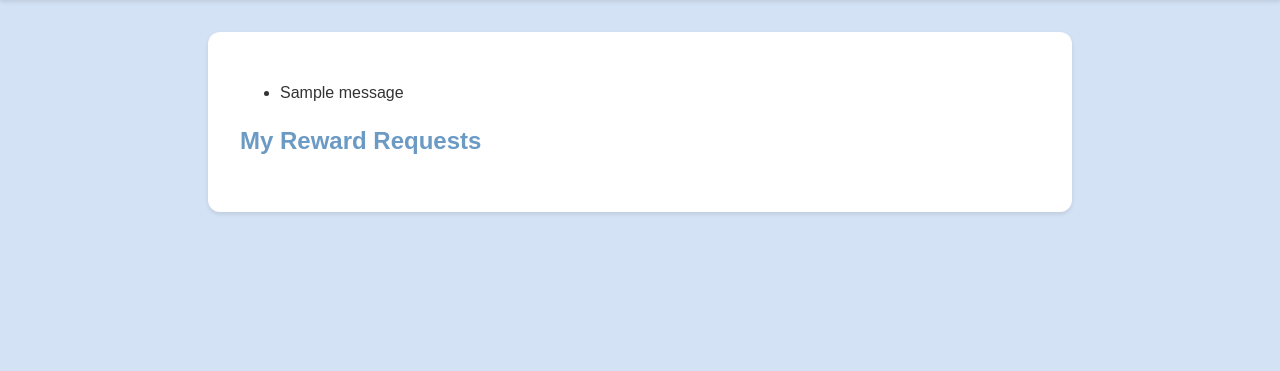
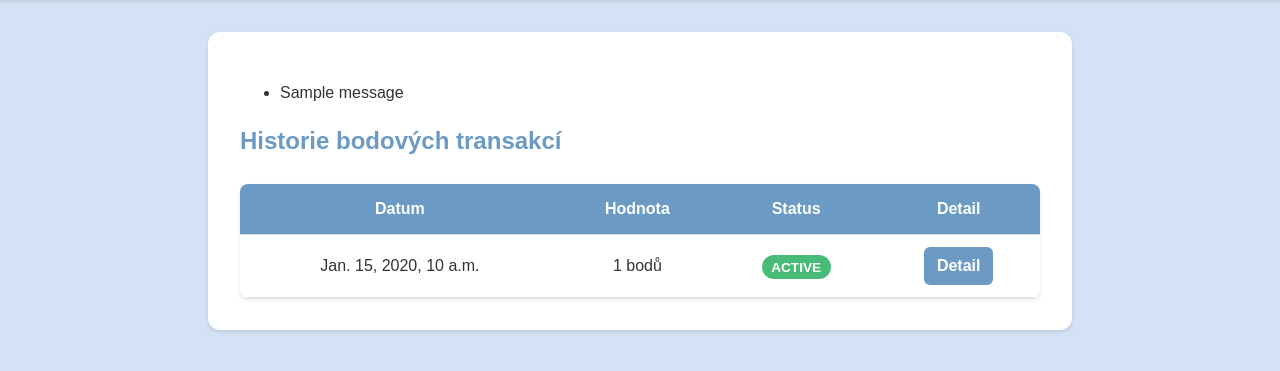
Before and after one commit to fajlajpi/bonus, a Django app: template pa_bonus/templates/reward_requests.html in a window 1280 px wide. Shown: the part 70-441 px from the top of the page. Run offline with Django 5.2, Linux system fonts and the light colour scheme; the template is opened without the code that fills it: most values are stand-ins (such as "Sample title", 1, 10 or a date in 2020); one stand-in notice (Sample message) is shown.

Commit message:
Implemented Reward Request History listview

```diff
--- a/pa_bonus/templates/reward_requests.html
+++ b/pa_bonus/templates/reward_requests.html
@@ -3,8 +3,36 @@
 {% block title %} Seznam žádostí o čerpání {% endblock title %}
 
 {% block content %}
-<div class="reward-requests-container">
-    <h2>My Reward Requests</h2>
-    <p>{{ message }}</p>
+<div class="history-container">
+    <h2>Historie bodových transakcí</h2>
+
+    {% if reward_requests %}
+    <table class="transactions-table">
+        <thead>
+            <tr>
+                <th>Datum</th>
+                <th>Hodnota</th>
+                <th>Status</th>
+                <th>Detail</th>
+            </tr>
+        </thead>
+        <tbody>
+            {% for reward_request in reward_requests %}
+            <tr>
+                <td>{{ reward_request.requested_at }}</td>
+                <td>{{ reward_request.total_points }} bodů</td>
+                <td>
+                    <span class="status-badge {{ reward_request.status|lower }}">{{ reward_request.get_status_display }}</span>
+                </td>
+                <td>
+                    <a href="{% url 'rewards_request_detail' reward_request.id %}" class="details-link">Detail</a>
+                </td>
+            </tr>
+            {% endfor %}
+        </tbody>
+    </table>
+    {% else %}
+    <p>Žádné žádosti nenalezeny.</p>
+    {% endif %}
 </div>
 {% endblock %}
```
Also changed, not shown: pa_bonus/views.py (+6 -7 lines).
